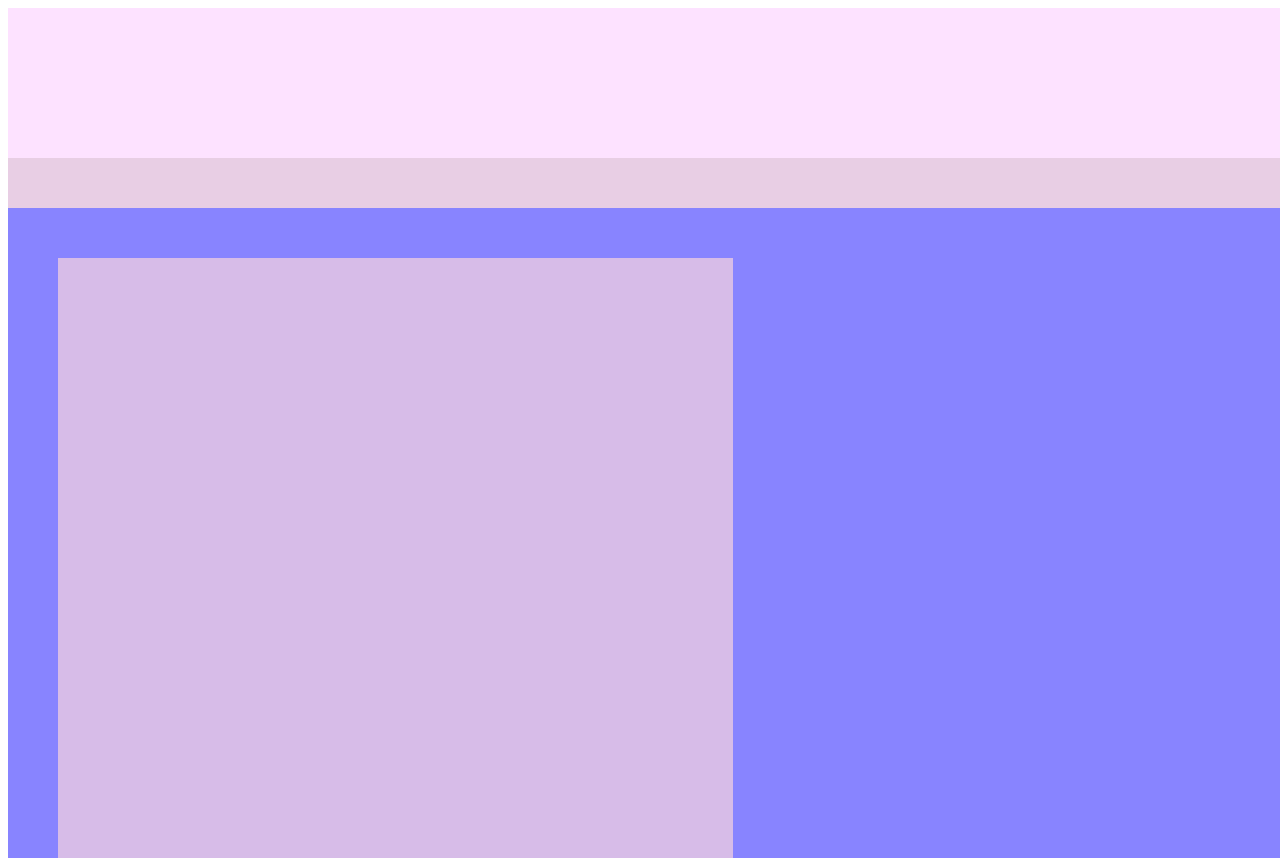
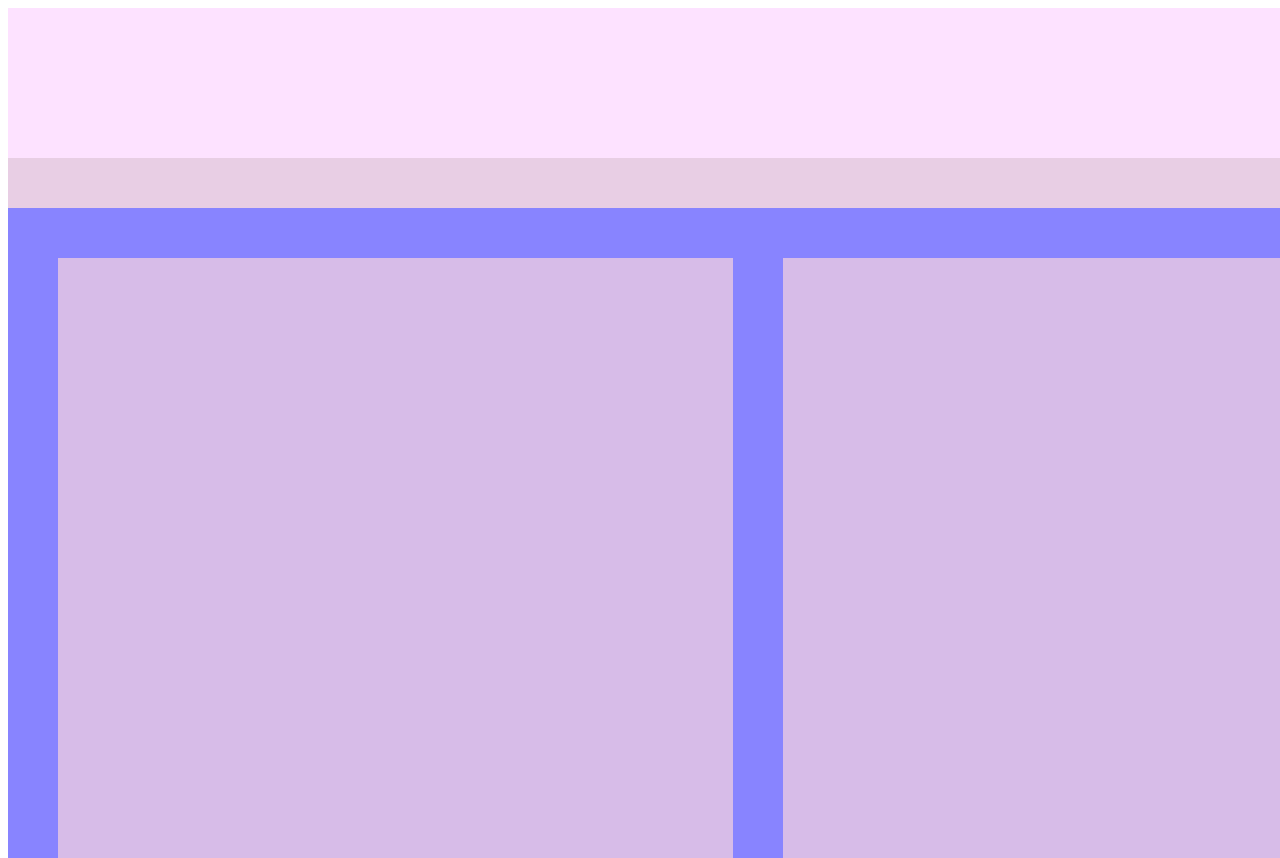
Before and after one commit to ChickadeeRose/Limited-Life-Site, a plain HTML site: page index.html in a window 1280 px wide. Shown: the top 858 px of the page. Drawn offline with Linux system fonts and the light colour scheme.

Commit message:
added to style sheet

```diff
--- a/style.css
+++ b/style.css
@@ -20,9 +20,15 @@ height: 600;
 background-color: #d7bce8;
 margin-top: 50px;
 margin-left: 50px;
+float: left;
 }
 aside{
-
+width: 675px;
+height: 600;
+background-color: #d7bce8;
+margin-top: 50px;
+margin-left: 50px;
+float: left;
 }
 footer{
 height: 70px;
```
